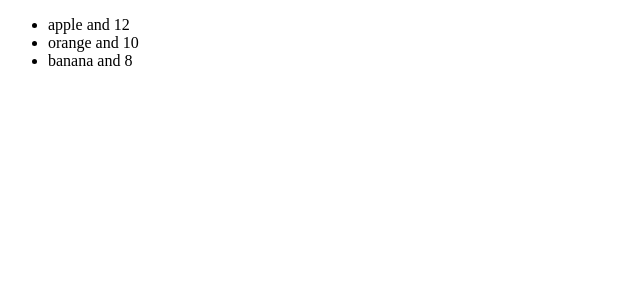
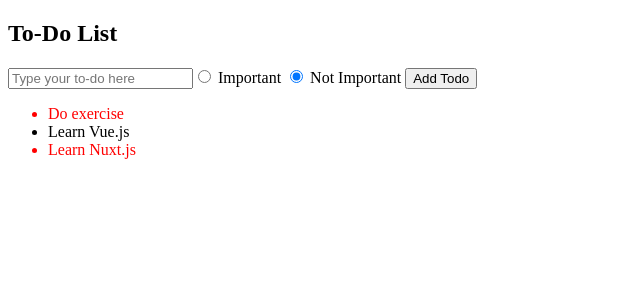
Before and after one commit to Thanhdo1212/vuejs-intro, a Vue app in the folder vue-intro/: page / in a window 1280 px wide. Shown: the top 300 px of the page, without its empty margins (0-640 px from the left). Built offline with nearby package versions, Linux system fonts and the light colour scheme; the HTML template or start-up script is replaced by a standard one.

Commit message:
to-do list

```diff
--- a/vue-intro/src/App.vue
+++ b/vue-intro/src/App.vue
@@ -1,31 +1,56 @@
 <script setup lang="ts">
 import { ref } from 'vue'
-const fruit = ref([
-  {
-    name: 'apple',
-    price: 12,
-    isSoldOut: '',
-  },
-  {
-    name: 'orange',
-    price: 10,
-    isSoldOut: false,
-  },
-  {
-    name: 'banana',
-    price: 8,
-    isSoldOut: false,
-  },
+
+// Biến theo dõi tên công việc và độ quan trọng
+const inputTodo = ref('')
+const isImportant = ref(false)
+
+// Danh sách todos
+const todos = ref([
+  { id: 1, text: 'Do exercise', isImportant: true },
+  { id: 2, text: 'Learn Vue.js', isImportant: false },
+  { id: 3, text: 'Learn Nuxt.js', isImportant: true },
 ])
+
+// Hàm thêm công việc
+const addTodo = () => {
+  if (inputTodo.value.trim() === '') return
+
+  todos.value.push({
+    id: todos.value.length + 1,
+    text: inputTodo.value.trim(),
+    isImportant: isImportant.value,
+  })
+
+  // Reset input
+  inputTodo.value = ''
+  isImportant.value = false
+}
 </script>
 
 <template>
   <div>
+    <h2>To-Do List</h2>
+
+    <!-- Input nhập công việc -->
+    <input type="text" placeholder="Type your to-do here" v-model="inputTodo" />
+
+    <!-- Chọn mức độ quan trọng -->
+    <label> <input type="radio" v-model="isImportant" :value="true" /> Important </label>
+    <label> <input type="radio" v-model="isImportant" :value="false" /> Not Important </label>
+
+    <!-- Nút thêm công việc -->
+    <button @click="addTodo">Add Todo</button>
+
+    <!-- Danh sách công việc -->
     <ul>
-      <!-- v-for with v-if -->
-      <template v-for="qua in fruit" :key="qua.name">
-        <li v-if="qua.isSoldOut == false">{{ qua.name }} and {{ qua.price }}</li>
-      </template>
+      <li
+        v-for="todo in todos"
+        :key="todo.id"
+        :style="{ color: todo.isImportant ? 'red' : 'black' }"
+      >
+        {{ todo.text }}
+      </li>
     </ul>
   </div>
 </template>
```
